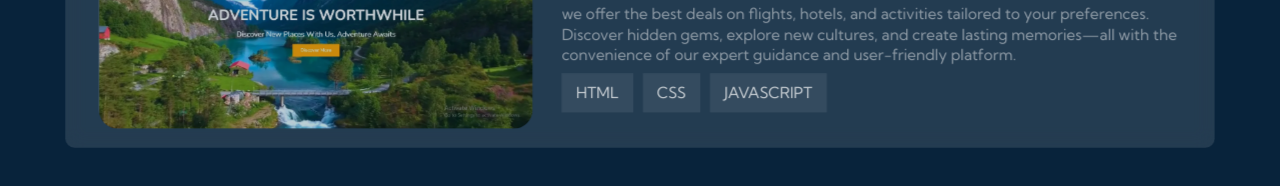
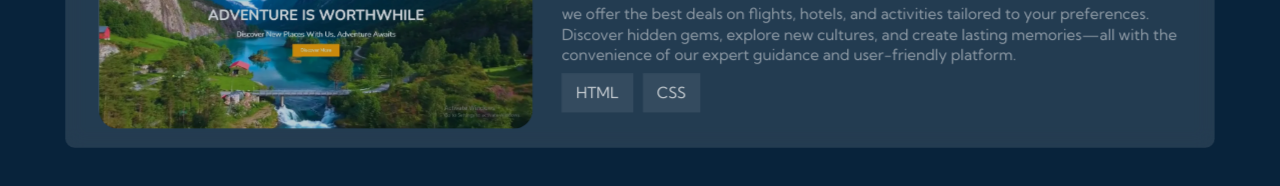
Before and after one commit to Ritikzz/Portfolio, a plain HTML site: page index.html in a window 1280 px wide. Shown: the part 698-884 px from the top of the page. Drawn offline with Linux system fonts and the light colour scheme.

Commit message:
js command

```diff
--- a/index.html
+++ b/index.html
@@ -88,7 +88,7 @@
                 <div class="card-tech">
                     <div class="tech">HTML</div>
                     <div class="tech">CSS</div>
-                    <div class="tech">JAVASCRIPT</div>
+                    <!-- <div class="tech">JAVASCRIPT</div> -->
                 </div>
             </div>
         </div>
@@ -108,7 +108,7 @@
                 <div class="card-tech">
                     <div class="tech">HTML</div>
                     <div class="tech">CSS</div>
-                    <div class="tech">JAVASCRIPT</div>
+                    <!-- <div class="tech">JAVASCRIPT</div> -->
                 </div>
             </div>
         </div>
```
